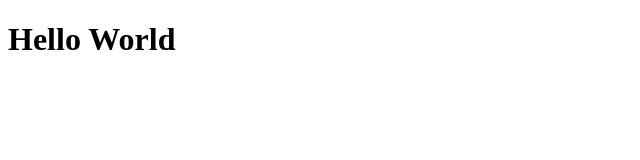
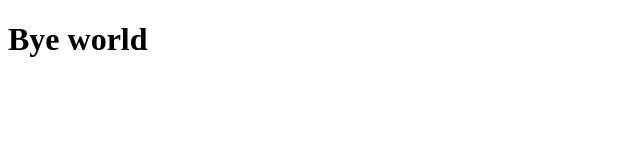
Before and after one commit to DaddyMonster/tues, a plain HTML site: page index.html in a window 1280 px wide. Shown: the whole page, without its empty margins (0-640 px from the left). Drawn offline with Linux system fonts and the light colour scheme.

Commit message:
second commit

```diff
--- a/index.html
+++ b/index.html
@@ -6,6 +6,6 @@
     <title>Dan's English</title>
 </head>
 <body>
-    <h1>Hello World</h1>
+    <h1>Bye world</h1>
 </body>
 </html>
```
